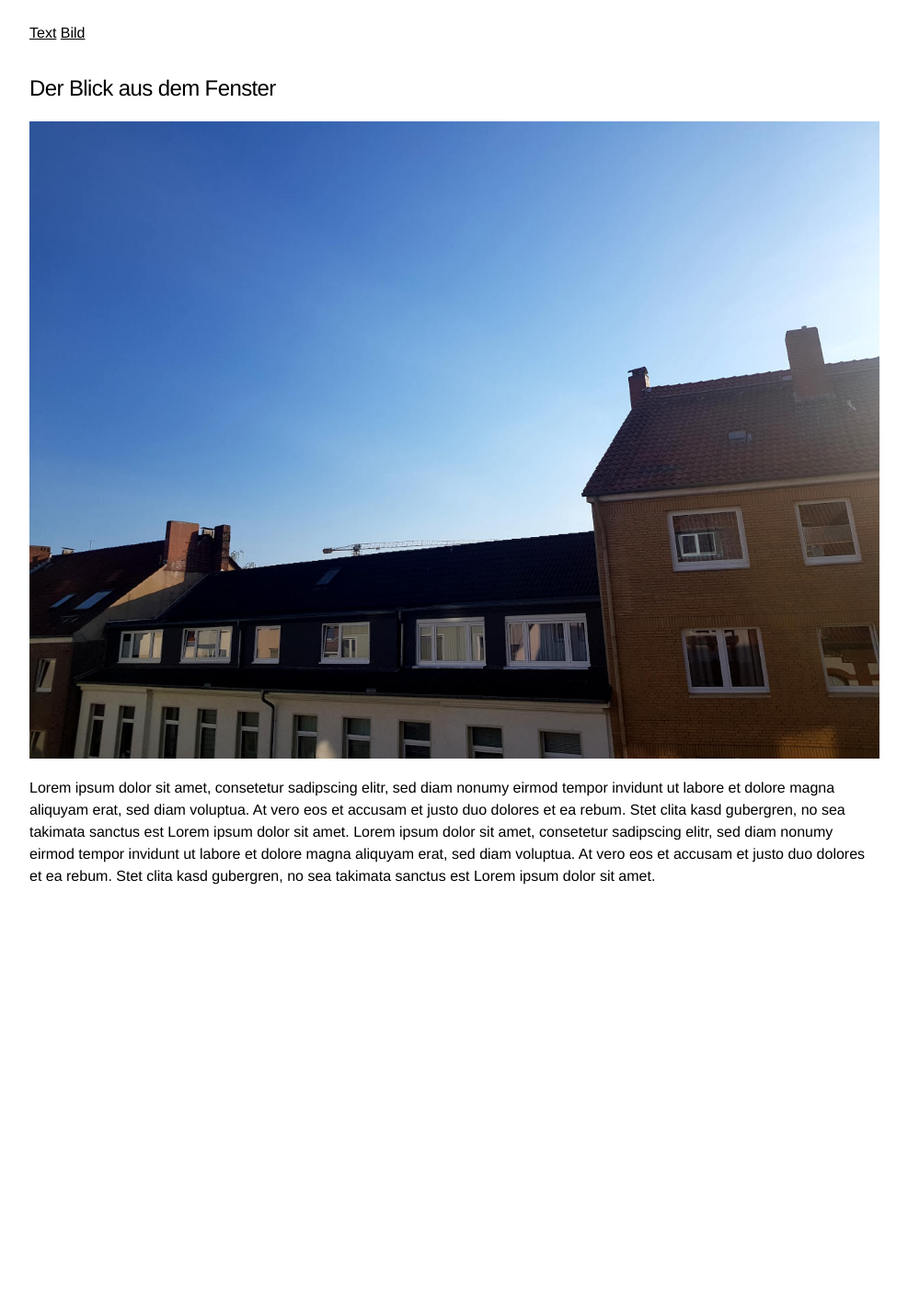
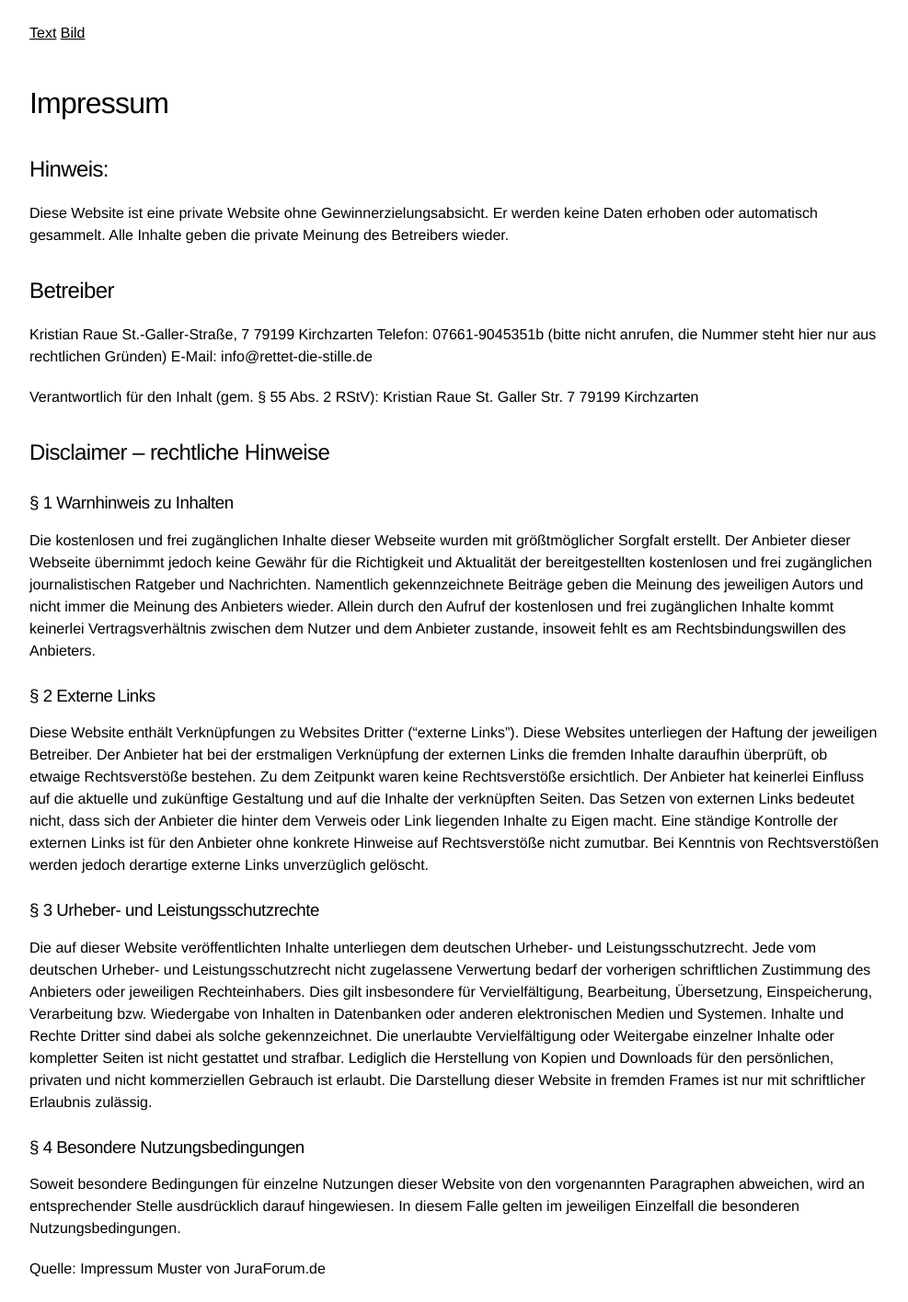
Before and after one commit to rettet-die-stille/rettet-die-stille.github.io, a Jekyll site: the page built from image.md, in a window 1280 px wide. Shown: the whole page at 92% size, without its empty margins (146-1133 px from the left). Built offline with Jekyll 4.4.1, drawn with Linux system fonts in a browser that asks for light colours; our own code applies the rules of GitHub Pages for plain Markdown files; before the commit the page ends 989 px from its top, so only the background shows below that.

Commit message:
Update image.md

```diff
--- a/image.md
+++ b/image.md
@@ -1,9 +1,65 @@
 ---
-title: Ein Beispiel mit Bild
+title: Impressum
 ---
 
-## Der Blick aus dem Fenster
+# Impressum
 
-![Dies ist ein Beispielbild.](assets/images/example.jpg)
+## Hinweis:
 
-Lorem ipsum dolor sit amet, consetetur sadipscing elitr, sed diam nonumy eirmod tempor invidunt ut labore et dolore magna aliquyam erat, sed diam voluptua. At vero eos et accusam et justo duo dolores et ea rebum. Stet clita kasd gubergren, no sea takimata sanctus est Lorem ipsum dolor sit amet. Lorem ipsum dolor sit amet, consetetur sadipscing elitr, sed diam nonumy eirmod tempor invidunt ut labore et dolore magna aliquyam erat, sed diam voluptua. At vero eos et accusam et justo duo dolores et ea rebum. Stet clita kasd gubergren, no sea takimata sanctus est Lorem ipsum dolor sit amet.
+Diese Website ist eine private Website ohne Gewinnerzielungsabsicht. Er werden keine Daten erhoben oder automatisch gesammelt. Alle Inhalte geben die private Meinung des Betreibers wieder.
+
+## Betreiber
+
+Kristian Raue
+St.-Galler-Straße, 7
+79199 Kirchzarten
+Telefon: 07661-9045351b (bitte nicht anrufen, die Nummer steht hier nur aus rechtlichen Gründen)
+E-Mail: info@rettet-die-stille.de
+
+Verantwortlich für den Inhalt (gem. § 55 Abs. 2 RStV):
+Kristian Raue
+St. Galler Str. 7
+79199 Kirchzarten
+
+## Disclaimer – rechtliche Hinweise
+
+### § 1 Warnhinweis zu Inhalten
+
+Die kostenlosen und frei zugänglichen Inhalte dieser Webseite wurden mit größtmöglicher Sorgfalt erstellt.
+Der Anbieter dieser Webseite übernimmt jedoch keine Gewähr für die Richtigkeit und Aktualität der
+bereitgestellten kostenlosen und frei zugänglichen journalistischen Ratgeber und Nachrichten. Namentlich
+gekennzeichnete Beiträge geben die Meinung des jeweiligen Autors und nicht immer die Meinung des
+Anbieters wieder. Allein durch den Aufruf der kostenlosen und frei zugänglichen Inhalte kommt keinerlei
+Vertragsverhältnis zwischen dem Nutzer und dem Anbieter zustande, insoweit fehlt es am
+Rechtsbindungswillen des Anbieters.
+
+### § 2 Externe Links
+
+Diese Website enthält Verknüpfungen zu Websites Dritter ("externe Links"). Diese Websites unterliegen der
+Haftung der jeweiligen Betreiber. Der Anbieter hat bei der erstmaligen Verknüpfung der externen Links die
+fremden Inhalte daraufhin überprüft, ob etwaige Rechtsverstöße bestehen. Zu dem Zeitpunkt waren keine
+Rechtsverstöße ersichtlich. Der Anbieter hat keinerlei Einfluss auf die aktuelle und zukünftige Gestaltung
+und auf die Inhalte der verknüpften Seiten. Das Setzen von externen Links bedeutet nicht, dass sich der
+Anbieter die hinter dem Verweis oder Link liegenden Inhalte zu Eigen macht. Eine ständige Kontrolle der
+externen Links ist für den Anbieter ohne konkrete Hinweise auf Rechtsverstöße nicht zumutbar. Bei
+Kenntnis von Rechtsverstößen werden jedoch derartige externe Links unverzüglich gelöscht.
+
+### § 3 Urheber- und Leistungsschutzrechte
+
+Die auf dieser Website veröffentlichten Inhalte unterliegen dem deutschen Urheber- und
+Leistungsschutzrecht. Jede vom deutschen Urheber- und Leistungsschutzrecht nicht zugelassene
+Verwertung bedarf der vorherigen schriftlichen Zustimmung des Anbieters oder jeweiligen Rechteinhabers.
+Dies gilt insbesondere für Vervielfältigung, Bearbeitung, Übersetzung, Einspeicherung, Verarbeitung bzw.
+Wiedergabe von Inhalten in Datenbanken oder anderen elektronischen Medien und Systemen. Inhalte und
+Rechte Dritter sind dabei als solche gekennzeichnet. Die unerlaubte Vervielfältigung oder Weitergabe
+einzelner Inhalte oder kompletter Seiten ist nicht gestattet und strafbar. Lediglich die Herstellung von
+Kopien und Downloads für den persönlichen, privaten und nicht kommerziellen Gebrauch ist erlaubt.
+Die Darstellung dieser Website in fremden Frames ist nur mit schriftlicher Erlaubnis zulässig.
+
+### § 4 Besondere Nutzungsbedingungen
+
+Soweit besondere Bedingungen für einzelne Nutzungen dieser Website von den vorgenannten
+Paragraphen abweichen, wird an entsprechender Stelle ausdrücklich darauf hingewiesen. In diesem Falle
+gelten im jeweiligen Einzelfall die besonderen Nutzungsbedingungen.
+
+Quelle: Impressum Muster von JuraForum.de
```
